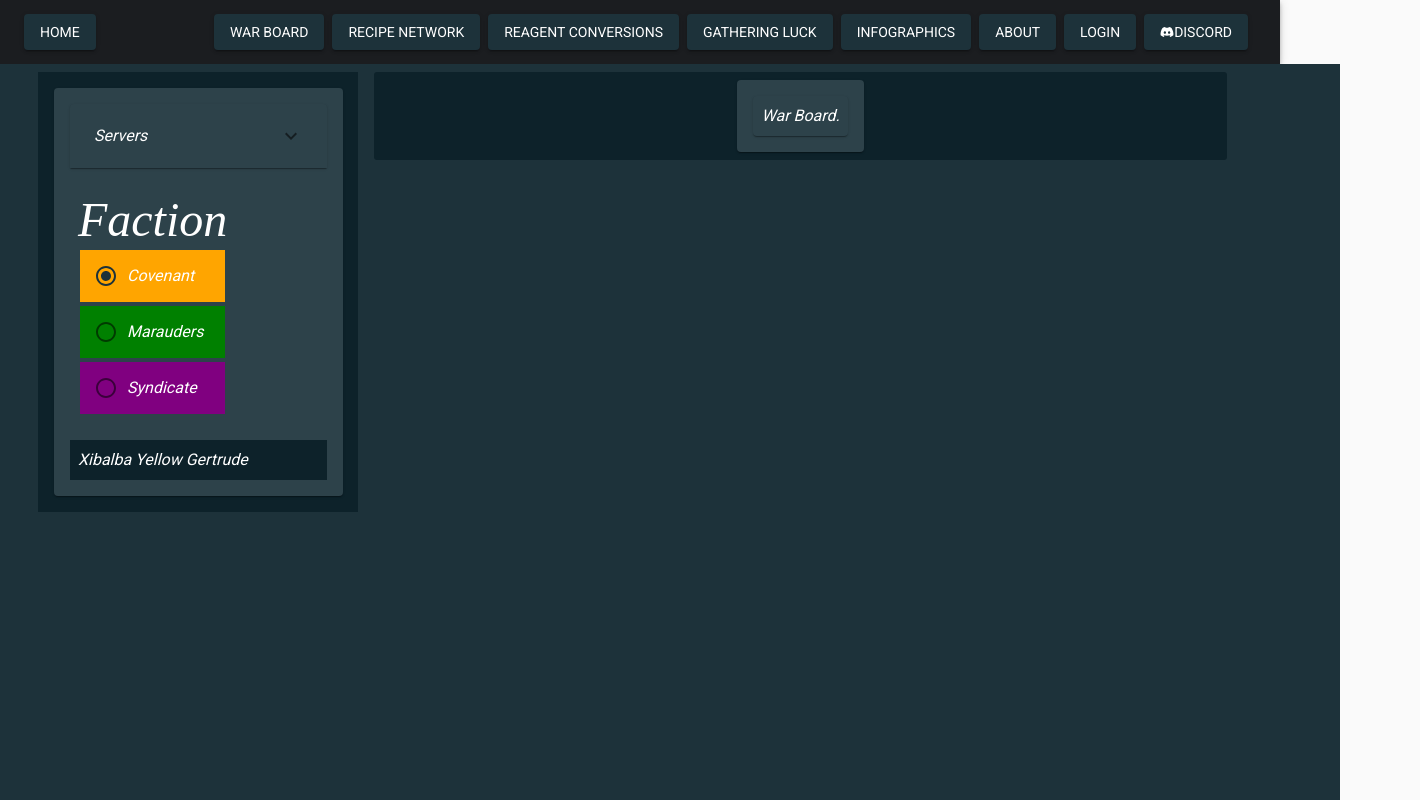
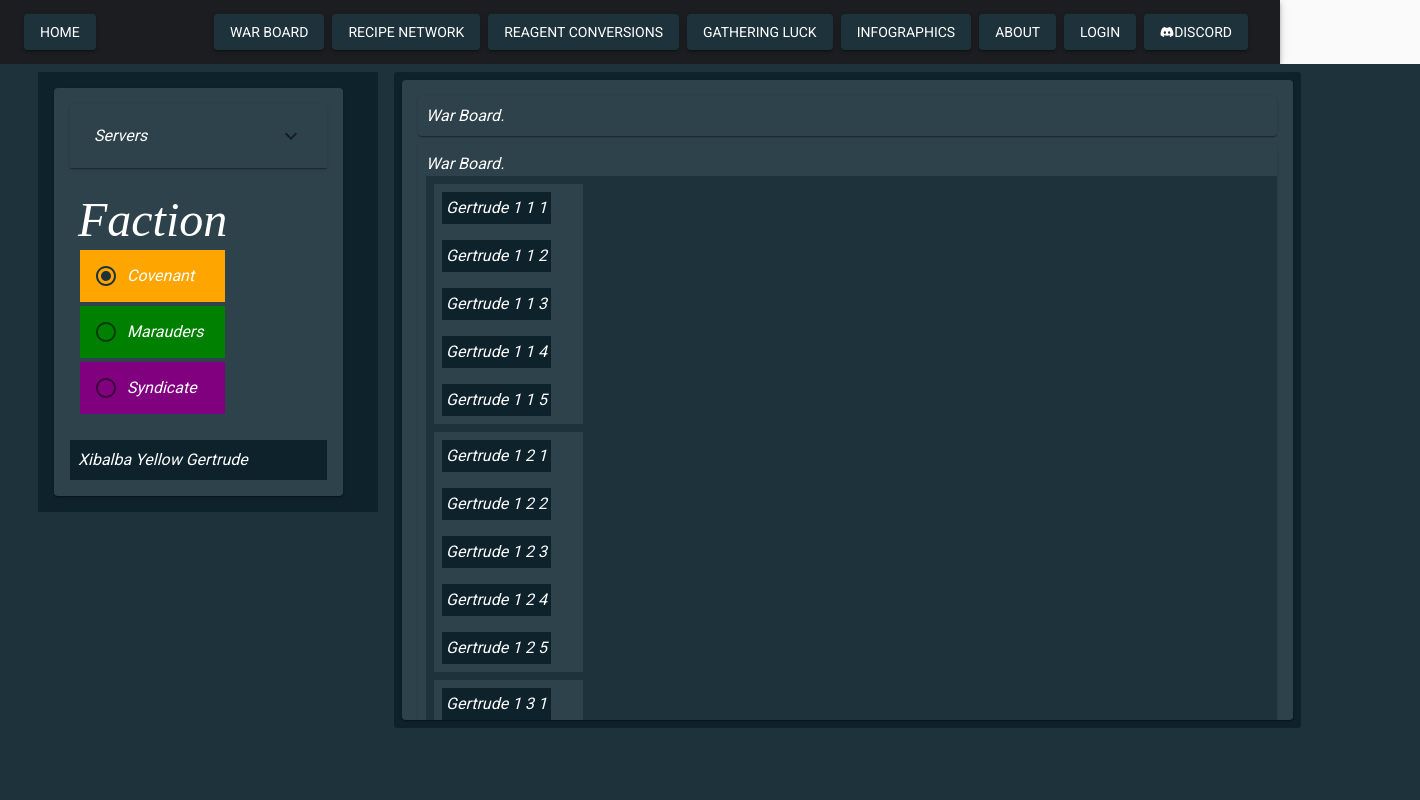
Before and after one commit to meissnereric/BraveNW, a React (Create React App) app: page /warboard in a window 1280 px wide. Shown: the top 800 px of the page, 1420 px wide, since content can reach past the window. Built offline with nearby package versions, Linux system fonts and the light colour scheme.

Commit message:
Add warboard structure

```diff
--- a/src/Components/WarBoard.tsx
+++ b/src/Components/WarBoard.tsx
@@ -70,6 +70,14 @@ const styles = theme => ({
         margin: theme.spacing(1),
         padding: theme.spacing(1),
     },
+    warGroupPaper: {
+        margin: theme.spacing(1),
+        // padding: theme.spacing(1),
+        // textAlign: 'center',
+        borderRadius: '1',
+        color: theme.palette.primary.contrastText,
+        backgroundColor: theme.palette.secondary.light
+    },
     formControl: {
         borderRadius: '1',
         color: theme.palette.primary.contrastText,
@@ -140,7 +148,7 @@ type State = {
     adjEdges: any,
     selectedServer: string,
     selectedFaction: string,
-    warBoardConfiguration: Object,
+    warBoardConfiguration: any,
     luckBonus: number,
     luckBonuses: Object,
     firstLoad: boolean
@@ -345,8 +353,7 @@ class WarBoard extends React.Component<Props, State> {
         console.log(this.state.selectedServer, this.state.selectedFaction)
         console.log(characters, serverChars, factionChars)
         let characterRows = factionChars["characters"].map((row) => makeCharacterLegendRow(row))
-        return (characterRows
-        )
+        return (characterRows)
     }
 
     makeLegend = (isDesktop: boolean, classes: any, characters: any) => {
@@ -364,17 +371,56 @@ class WarBoard extends React.Component<Props, State> {
         return legend
 
     }
+
+    makeWarBoxes = (classes: any) => {
+        let wbConfig = this.state.warBoardConfiguration
+        console.log("Warboard default", wbConfig)
+        return (
+            <Grid container spacing={0}
+                justifyContent="flex-start"
+                alignItems="flex-start"
+                direction='column'
+                className={classes.root}>
+                {/* <Typography>Tdksfadsa</Typography> */}
+                {wbConfig.map(function (row, i) {
+                    return <Grid item>
+                        {/* <Typography>Tdksfadsa</Typography> */}
+                        {row.map(function (column, j) {
+                            return <Grid container item spacing={1}
+                            justifyContent="flex-start"
+                            alignItems="flex-start"
+                            direction='column'
+                            className={classes.warGroupPaper}>
+                                {/* <Typography>Tdksfadsa {[i, j]}</Typography> */}
+                                {column.map(function (groupSlot, k) {
+                                    return <Grid item xs={12} className={classes.character}>
+                                        <Typography>{wbConfig[i][j][k].name}</Typography>
+                                    </Grid>
+                                })}
+                            </Grid>
+                        })}
+                    </Grid>
+                })}
+            </Grid>
+        )
+
+    }
+
     makeWarBoard = (isDesktop: boolean, classes: any) => {
+        let warBoxes = this.makeWarBoxes(classes)
         var legend = (
             <Box>
                 <Grid item xs={12}>
                     <Grid>
-                    <Paper className={classes.formControl} style={{ overflow: 'auto' }}>
-                        <Typography>War Board.</Typography>
-                    </Paper>
+                        <Paper className={classes.formControl} style={{ overflow: 'auto' }}>
+                            <Typography>War Board.</Typography>
+                        </Paper>
                     </Grid>
                     <Grid>
-
+                        <Paper className={classes.formControl} style={{ overflow: 'auto' }}>
+                            <Typography>War Board.</Typography>
+                            {warBoxes}
+                        </Paper>
                     </Grid>
                 </Grid>
             </Box>
--- a/src/Components/WarBoardData.tsx
+++ b/src/Components/WarBoardData.tsx
@@ -57,79 +57,79 @@ const serversRowSplitter = (rows) => {
 export const serversSplitRows = serversRowSplitter(serverRows)
 
 
-export const defaultWarBoard = {
-    1: {
-        1: {
-            1: {name: "Gertrude 1 1 1"},
-            2: {name: "Gertrude 1 1 2"},
-            3: {name: "Gertrude 1 1 3"},
-            4: {name: "Gertrude 1 1 4"},
-            5: {name: "Gertrude 1 1 5"},
-        },
-        2: {
-            1: {name: "Gertrude 1 2 1"},
-            2: {name: "Gertrude 1 2 2"},
-            3: {name: "Gertrude 1 2 3"},
-            4: {name: "Gertrude 1 2 4"},
-            5: {name: "Gertrude 1 2 5"},
-        },
-        3: {
-            1: {name: "Gertrude 1 3 1"},
-            2: {name: "Gertrude 1 3 2"},
-            3: {name: "Gertrude 1 3 3"},
-            4: {name: "Gertrude 1 3 4"},
-            5: {name: "Gertrude 1 3 5"},
-        },
-        4: {
-            1: {name: "Gertrude 1 4 1"},
-            2: {name: "Gertrude 1 4 2"},
-            3: {name: "Gertrude 1 4 3"},
-            4: {name: "Gertrude 1 4 4"},
-            5: {name: "Gertrude 1 4 5"},
-        },
-        5: {
-            1: {name: "Gertrude 1 5 1"},
-            2: {name: "Gertrude 1 5 2"},
-            3: {name: "Gertrude 1 5 3"},
-            4: {name: "Gertrude 1 5 4"},
-            5: {name: "Gertrude 1 5 5"},
-        },
-    },
-    2: {
-        1: {
-            1: {name: "Gertrude 2 1 1"},
-            2: {name: "Gertrude 2 1 2"},
-            3: {name: "Gertrude 2 1 3"},
-            4: {name: "Gertrude 2 1 4"},
-            5: {name: "Gertrude 2 1 5"},
-        },
-        2: {
-            1: {name: "Gertrude 2 2 1"},
-            2: {name: "Gertrude 2 2 2"},
-            3: {name: "Gertrude 2 2 3"},
-            4: {name: "Gertrude 2 2 4"},
-            5: {name: "Gertrude 2 2 5"},
-        },
-        3: {
-            1: {name: "Gertrude 2 3 1"},
-            2: {name: "Gertrude 2 3 2"},
-            3: {name: "Gertrude 2 3 3"},
-            4: {name: "Gertrude 2 3 4"},
-            5: {name: "Gertrude 2 3 5"},
-        },
-        4: {
-            1: {name: "Gertrude 2 4 1"},
-            2: {name: "Gertrude 2 4 2"},
-            3: {name: "Gertrude 2 4 3"},
-            4: {name: "Gertrude 2 4 4"},
-            5: {name: "Gertrude 2 4 5"},
-        },
-        5: {
-            1: {name: "Gertrude 2 5 1"},
-            2: {name: "Gertrude 2 5 2"},
-            3: {name: "Gertrude 2 5 3"},
-            4: {name: "Gertrude 2 5 4"},
-            5: {name: "Gertrude 2 5 5"},
-        },
-    },
-}
+export const defaultWarBoard = [
+    [
+        [
+            {name: "Gertrude 1 1 1"},
+            {name: "Gertrude 1 1 2"},
+            {name: "Gertrude 1 1 3"},
+            {name: "Gertrude 1 1 4"},
+            {name: "Gertrude 1 1 5"},
+        ],
+        [
+            {name: "Gertrude 1 2 1"},
+            {name: "Gertrude 1 2 2"},
+            {name: "Gertrude 1 2 3"},
+            {name: "Gertrude 1 2 4"},
+            {name: "Gertrude 1 2 5"},
+        ],
+        [
+            {name: "Gertrude 1 3 1"},
+            {name: "Gertrude 1 3 2"},
+            {name: "Gertrude 1 3 3"},
+            {name: "Gertrude 1 3 4"},
+            {name: "Gertrude 1 3 5"},
+        ],
+        [
+            {name: "Gertrude 1 4 1"},
+            {name: "Gertrude 1 4 2"},
+            {name: "Gertrude 1 4 3"},
+            {name: "Gertrude 1 4 4"},
+            {name: "Gertrude 1 4 5"},
+        ],
+        [
+            {name: "Gertrude 1 5 1"},
+            {name: "Gertrude 1 5 2"},
+            {name: "Gertrude 1 5 3"},
+            {name: "Gertrude 1 5 4"},
+            {name: "Gertrude 1 5 5"},
+        ],
+    ],
+    [
+        [
+            {name: "Gertrude 2 1 1"},
+            {name: "Gertrude 2 1 2"},
+            {name: "Gertrude 2 1 3"},
+            {name: "Gertrude 2 1 4"},
+            {name: "Gertrude 2 1 5"},
+        ],
+        [
+            {name: "Gertrude 2 2 1"},
+            {name: "Gertrude 2 2 2"},
+            {name: "Gertrude 2 2 3"},
+            {name: "Gertrude 2 2 4"},
+            {name: "Gertrude 2 2 5"},
+        ],
+        [
+            {name: "Gertrude 2 3 1"},
+            {name: "Gertrude 2 3 2"},
+            {name: "Gertrude 2 3 3"},
+            {name: "Gertrude 2 3 4"},
+            {name: "Gertrude 2 3 5"},
+        ],
+        [
+            {name: "Gertrude 2 4 1"},
+            {name: "Gertrude 2 4 2"},
+            {name: "Gertrude 2 4 3"},
+            {name: "Gertrude 2 4 4"},
+            {name: "Gertrude 2 4 5"},
+        ],
+        [
+            {name: "Gertrude 2 5 1"},
+            {name: "Gertrude 2 5 2"},
+            {name: "Gertrude 2 5 3"},
+            {name: "Gertrude 2 5 4"},
+            {name: "Gertrude 2 5 5"},
+        ],
+    ],
+]
```
